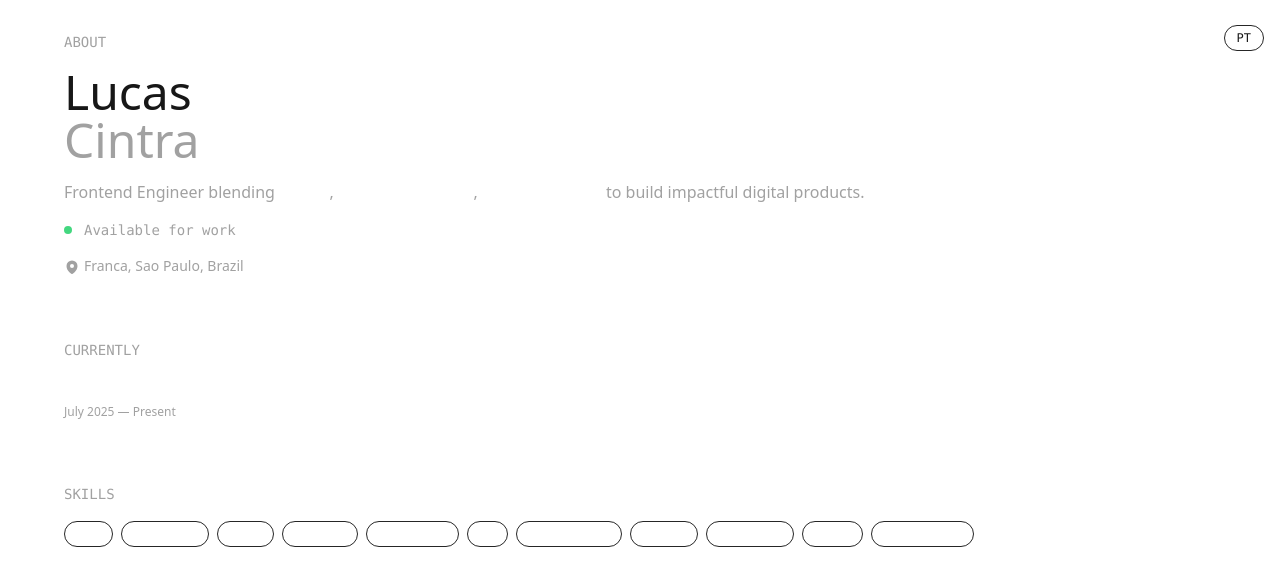
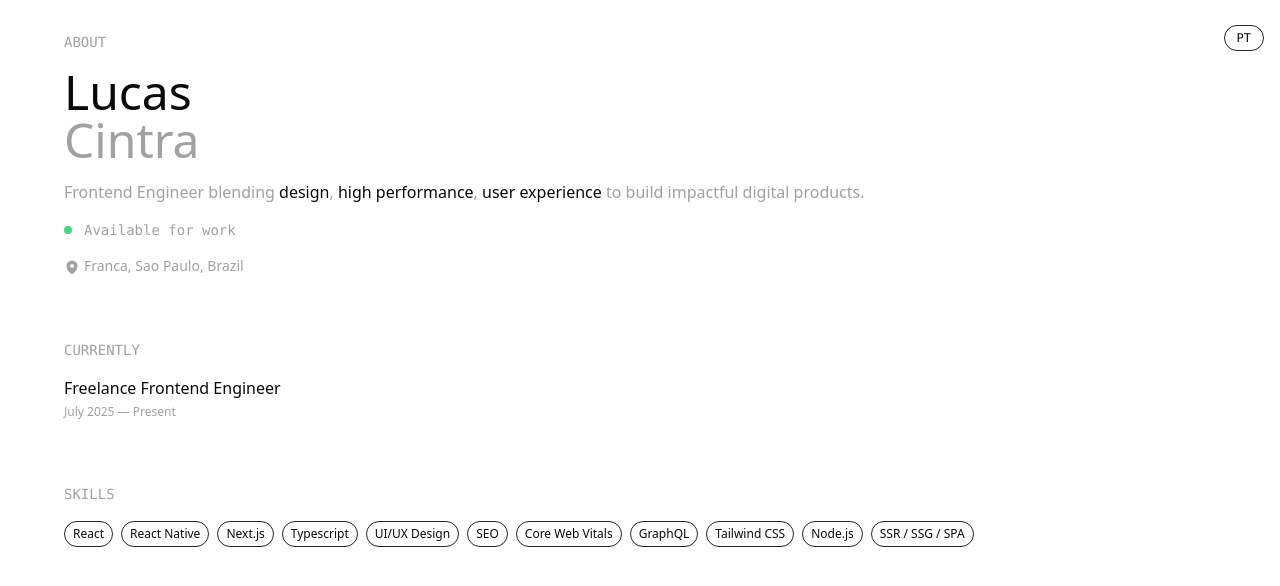
Before and after one commit to LucasCintra10/portifolio-app, a Next.js app: page / in a window 1280 px wide. Shown: the top 586 px of the page. Built offline with nearby package versions, Linux system fonts and the light colour scheme.

Commit message:
fix: color scheme on theme light

```diff
--- a/src/app/globals.css
+++ b/src/app/globals.css
@@ -2,8 +2,8 @@
 
 :root {
   --background: #ffffff;
-  --foreground: #171717;
-  --primary: #ffffff;
+  --foreground: #0a0a0a;
+  --primary: #0a0a0a;
   --secondary: #a1a1a1;
   --border: #262626;
 }
@@ -21,6 +21,7 @@
   :root {
     --background: #0a0a0a;
     --foreground: #fafafa;
+    --primary: #ffffff;
   }
 }
 
```
